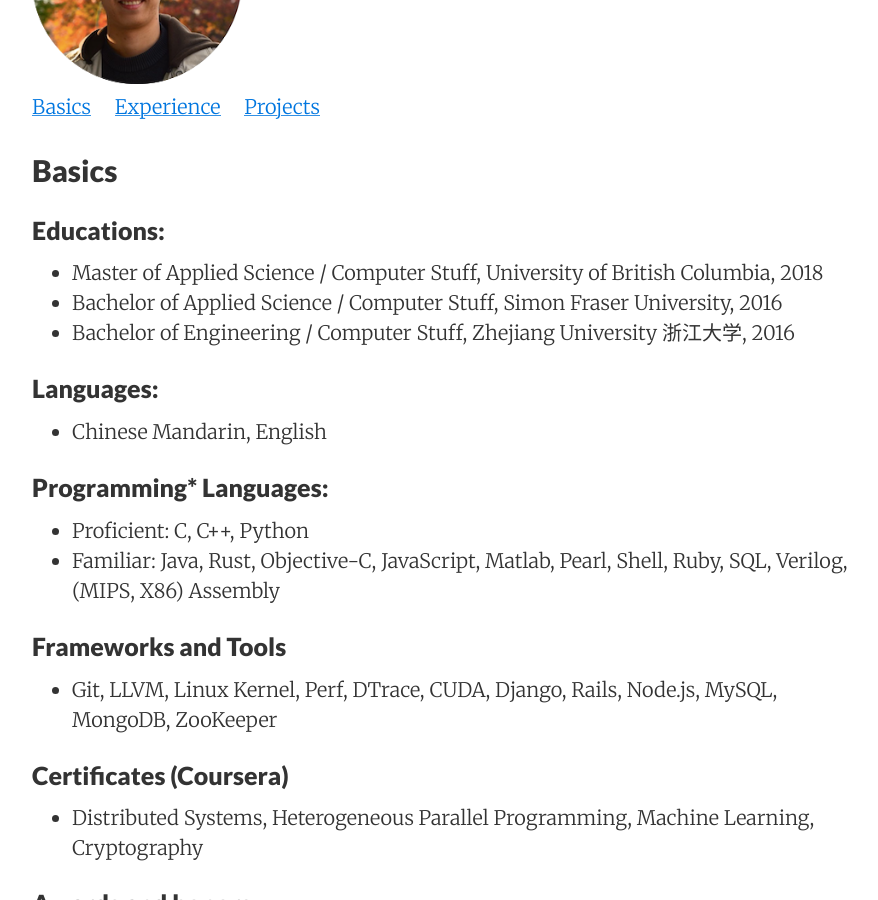
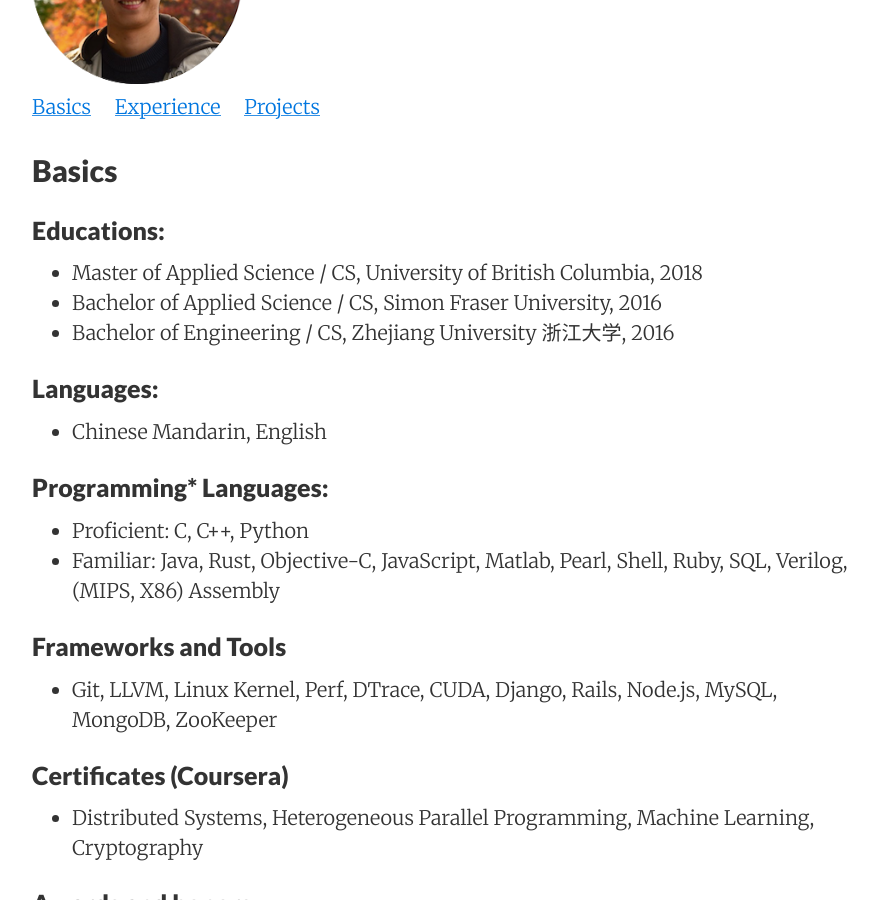
Before and after one commit to Louis-Ye/Louis-Ye.github.io, a Jekyll site: the page built from about/index.md, in a window 1280 px wide and 900 px high, scrolled down 366 px. Shown: the whole window, without its empty margins (188-1066 px from the left). Built offline with Jekyll 4.4.1, drawn with Linux system fonts in a browser that asks for light colours; nearby versions of some CDN libraries.

Commit message:
Change computer stuff to CS

```diff
--- a/about/index.md
+++ b/about/index.md
@@ -14,9 +14,9 @@ tags: About Me
 <h2 id="Basics">Basics</h2>
 
 ### Educations:
-* Master of Applied Science / Computer Stuff, University of British Columbia, 2018
-* Bachelor of Applied Science / Computer Stuff, Simon Fraser University, 2016
-* Bachelor of Engineering / Computer Stuff, Zhejiang University 浙江大学, 2016
+* Master of Applied Science / CS, University of British Columbia, 2018
+* Bachelor of Applied Science / CS, Simon Fraser University, 2016
+* Bachelor of Engineering / CS, Zhejiang University 浙江大学, 2016
 
 ### Languages:
 * Chinese Mandarin, English
```
